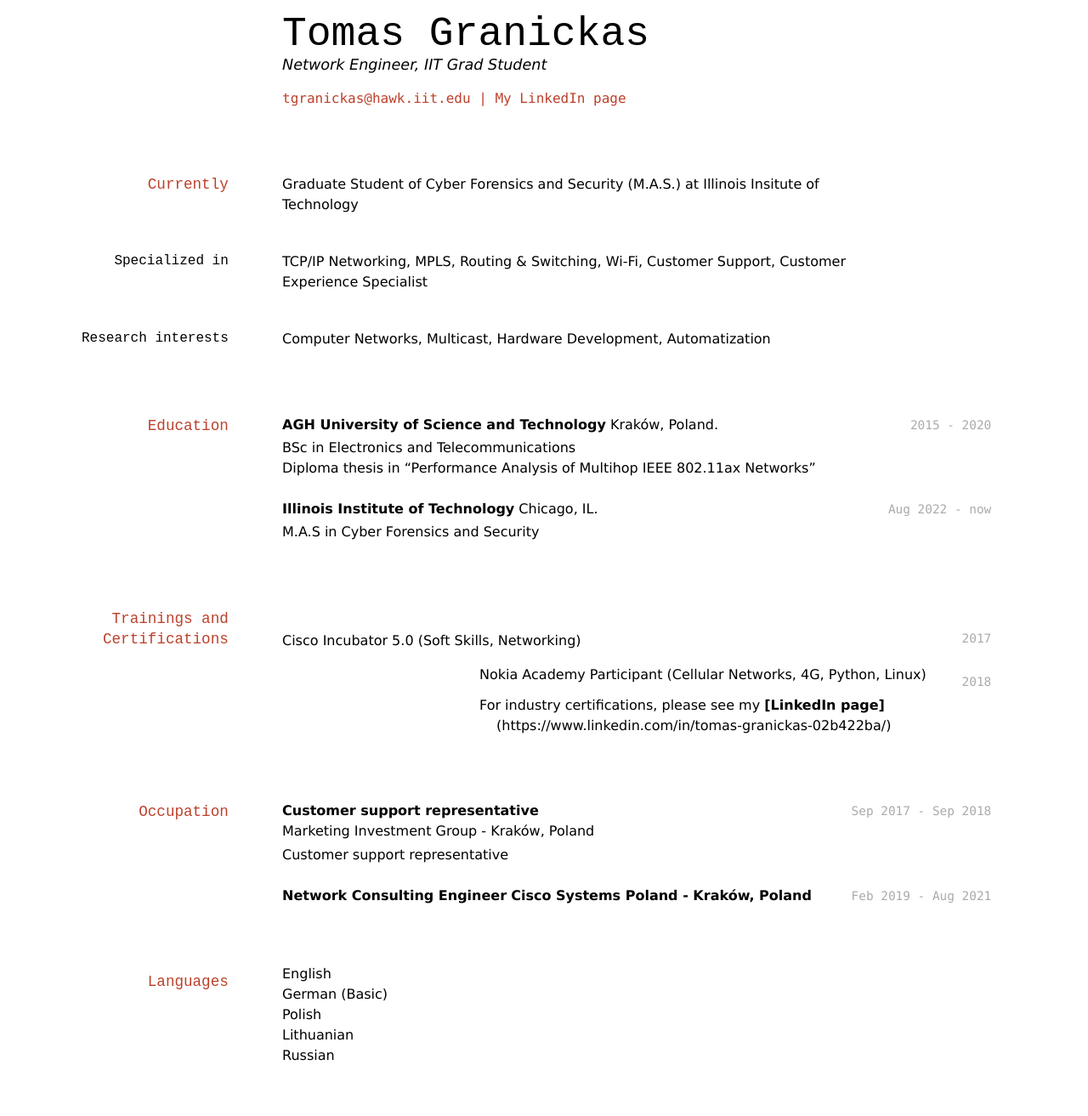
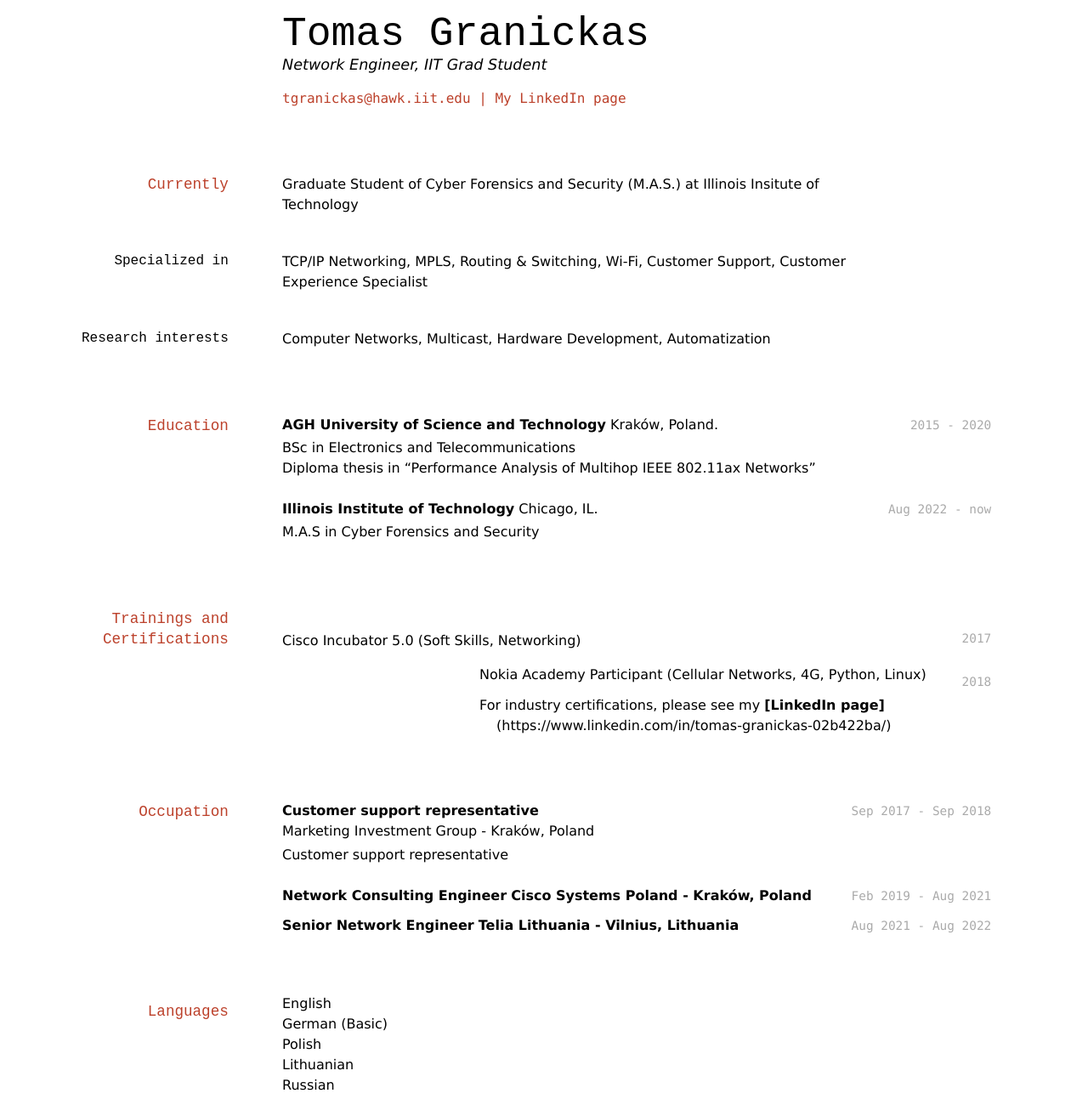
Before and after one commit to Loonzard/Loonzard.github.io, a Jekyll site: the page built from index.md, in a window 1280 px wide. Shown: the whole page at 85% size. Built offline with Jekyll 4.4.1, drawn with Linux system fonts in a browser that asks for light colours; before the commit the page ends 1278 px from its top, so only the background shows below that.

Commit message:
Update index.md

```diff
--- a/index.md
+++ b/index.md
@@ -81,6 +81,9 @@ Marketing Investment Group - Kraków, Poland
 __Network Consulting Engineer__
 __Cisco Systems Poland - Kraków, Poland__
 
+`Aug 2021 - Aug 2022`
+__Senior Network Engineer__
+__Telia Lithuania - Vilnius, Lithuania__
 
 ## Languages
 
```
